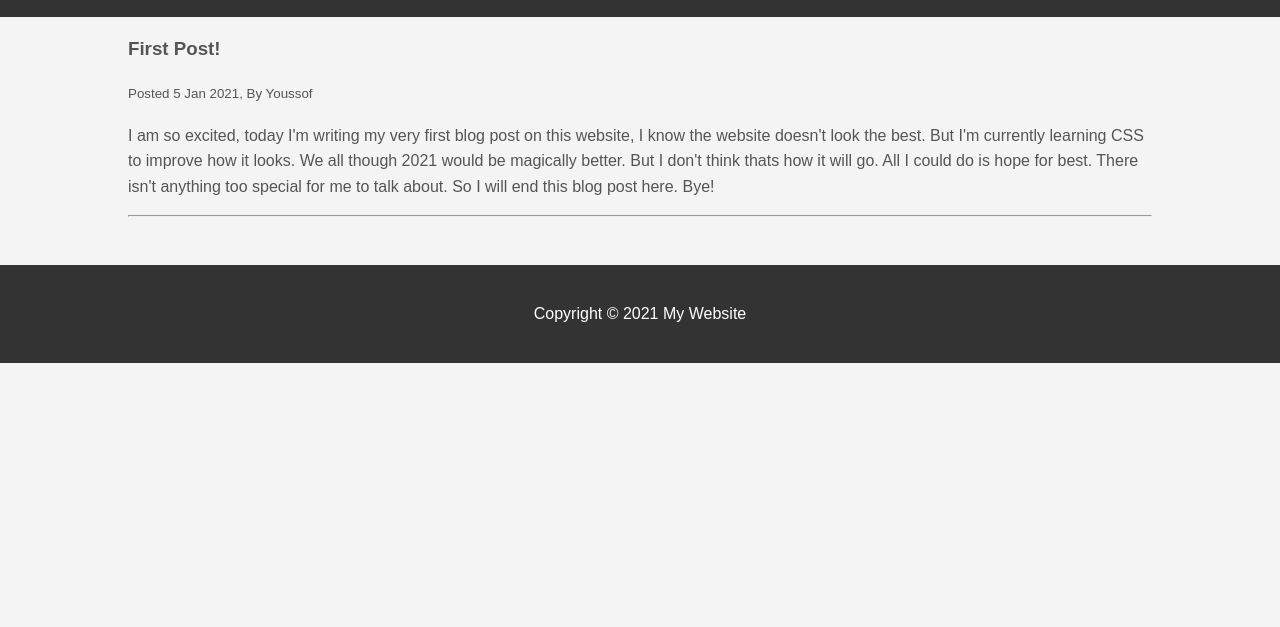
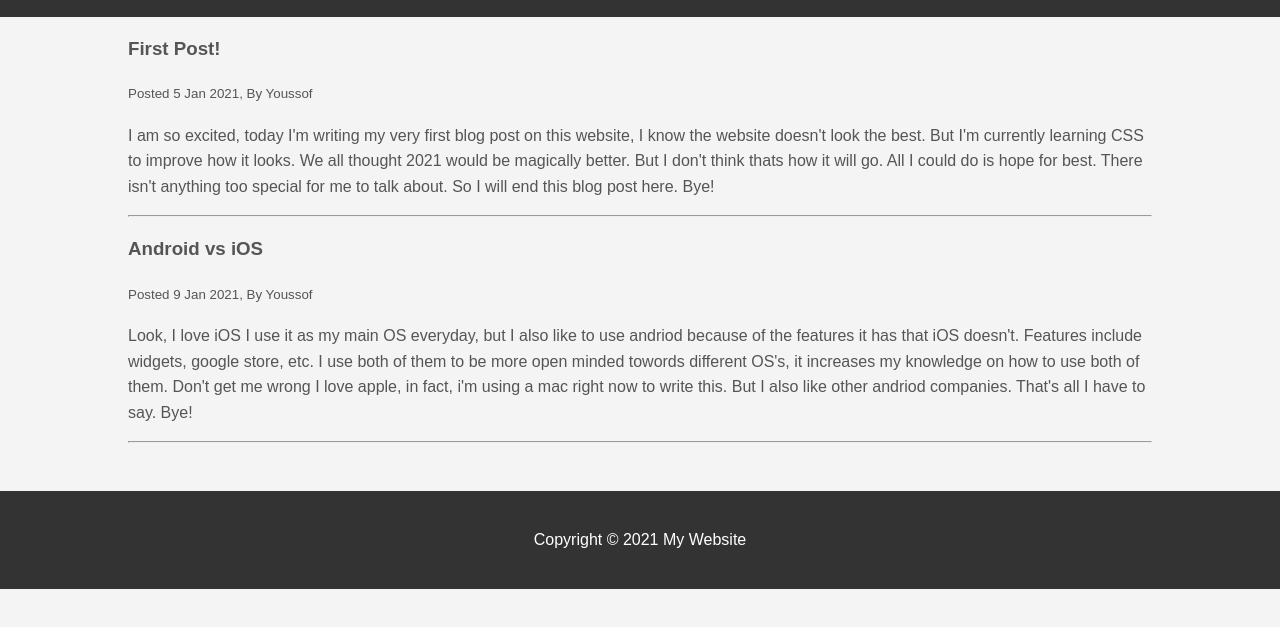
Before and after one commit to Yusseff2030/Yusseff2030.github.io, a plain HTML site: page blog.html in a window 1280 px wide. Shown: the part 109-736 px from the top of the page. Drawn offline with Linux system fonts and the light colour scheme.

Commit message:
Changed content of website

```diff
--- a/blog.html
+++ b/blog.html
@@ -24,11 +24,23 @@
 
         <section>
             <article class="post">
-                <div class="container">
+             	<div id="blog-container">
 		            <h3>First Post!</h3>
 		            <small>Posted 5 Jan 2021, By Youssof</small>
 		            <p>
-                    I am so excited, today I'm writing my very first blog post on this website, I know the website doesn't look the best. But I'm currently learning CSS to improve how it looks. We all though 2021 would be magically better. But I don't think thats how it will go. All I could do is hope for best. There isn't anything too special for me to talk about. So I will end this blog post here. Bye!
+						I am so excited, today I'm writing my very first blog post on this website, I know the website doesn't look the
+						best. But I'm currently learning CSS to improve how it looks. We all thought 2021 would be magically better. But I
+						don't think thats how it will go. All I could do is hope for best. There isn't anything too special for me to talk
+						about. So I will end this blog post here. Bye!
+					</p>
+					<hr>
+					<h3>Android vs iOS</h3>
+					<small>Posted 9 Jan 2021, By Youssof</small>
+					<p>
+						Look, I love iOS I use it as my main OS everyday, but I also like to use andriod because of the features it has that
+						iOS doesn't. Features include widgets, google store, etc. I use both of them to be more open minded towords different
+						OS's, it increases my knowledge on how to use both of them. Don't get me wrong I love apple, in fact, i'm using a mac
+						right now to write this. But I also like other andriod companies. That's all I have to say. Bye!
 					</p>
 					<hr>
 	            </div>
--- a/css/style.css
+++ b/css/style.css
@@ -74,6 +74,12 @@ a:active{
 	margin-top: 20px;
 }
 
+#blog-container{
+	width:80%;
+	margin:auto;
+	overflow:hidden;
+}
+
 #showcase{
 	background-image:url(../images/showcase.jpg);
 	background-position:center right;
@@ -113,6 +119,11 @@ a:active{
 	margin-top:40px;
 }
 
+#code-list ul{
+	list-style: none;
+	padding:0;
+}
+
 @media(max-width:600px) {
 	#main{
 		width:100%;
```
Also changed, not shown: about-me.html (+8 -2 lines), news.html (+9 -2 lines), 1 other file. Lines whose indentation alone changed are shown as unchanged.
